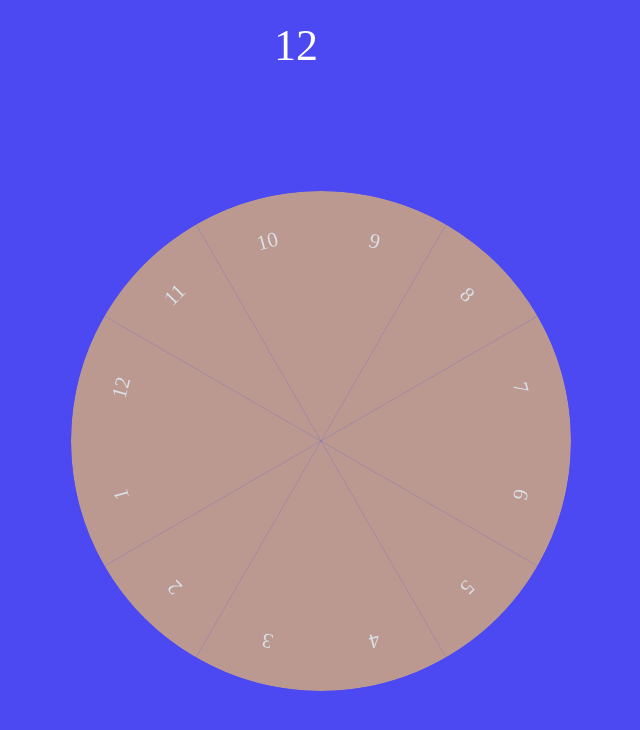
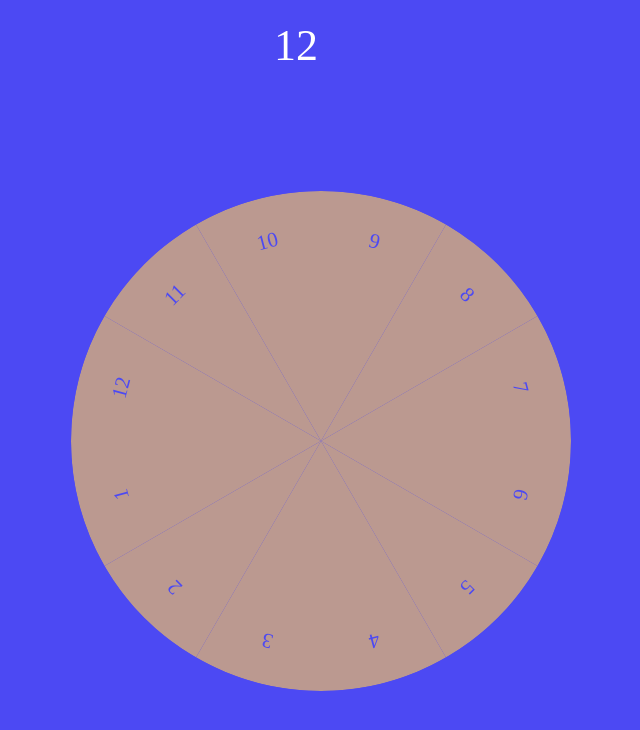
Before and after one commit to pauladixon/twelve, a React (Create React App) app: page / in a window 1280 px wide. Shown: the top 730 px of the page, without its empty margins (344-984 px from the left). Built offline with nearby package versions, Linux system fonts and the light colour scheme.

Commit message:
adjusted color for house numbers

```diff
--- a/src/pages/App/App.js
+++ b/src/pages/App/App.js
@@ -24,7 +24,7 @@ class App extends React.Component {
       ctx.arc(250, 250, 0, angle + arc, angle, true)
       ctx.fill()
       ctx.save()
-      ctx.fillStyle = "#dae0e8"
+      ctx.fillStyle = "#4c49f3"
       ctx.translate(250 + Math.cos(angle + arc / 2) * numRadius,
           250 + Math.sin(angle + arc / 2) * numRadius)
       ctx.rotate(angle + arc / 2 + Math.PI / 2)
```
